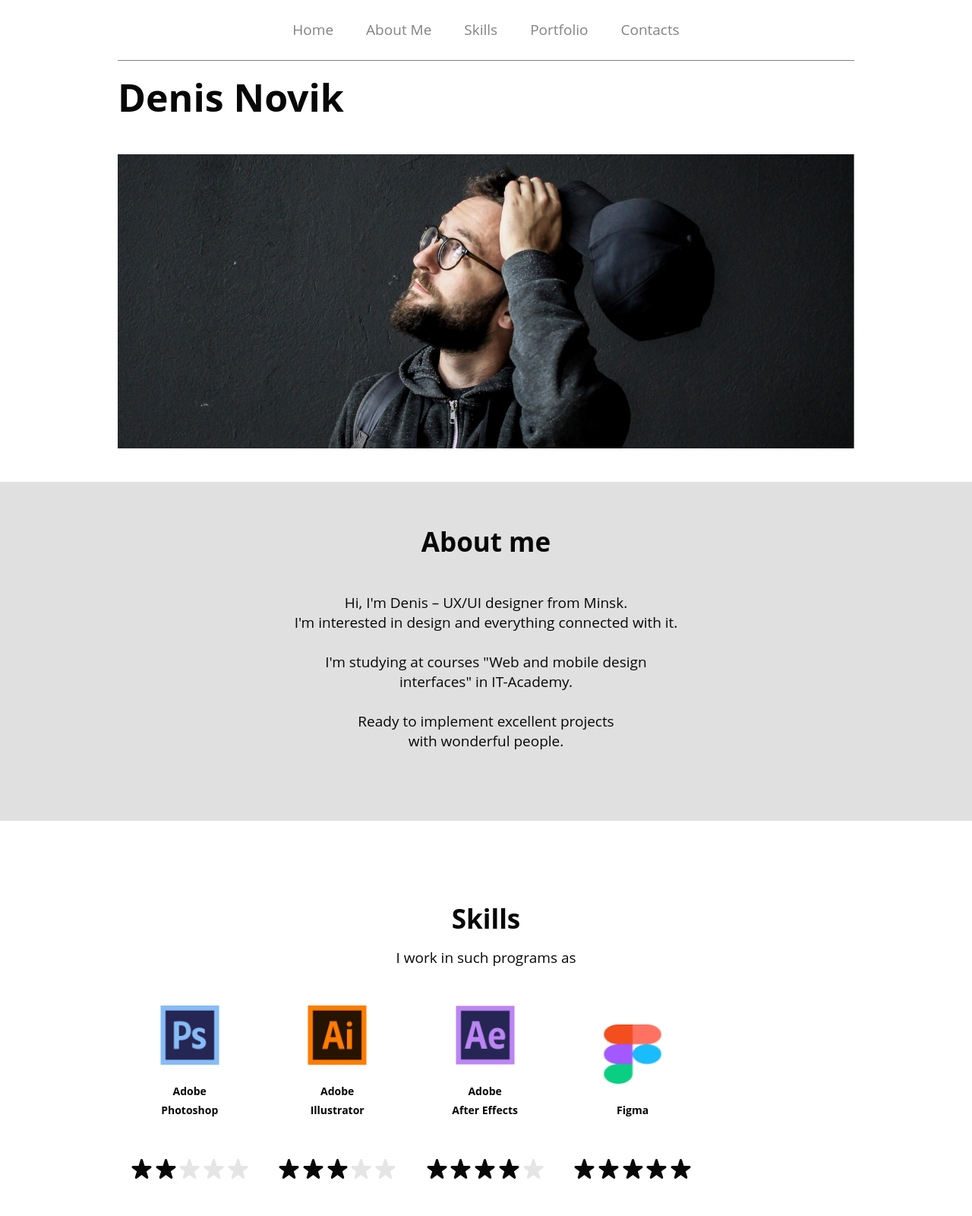
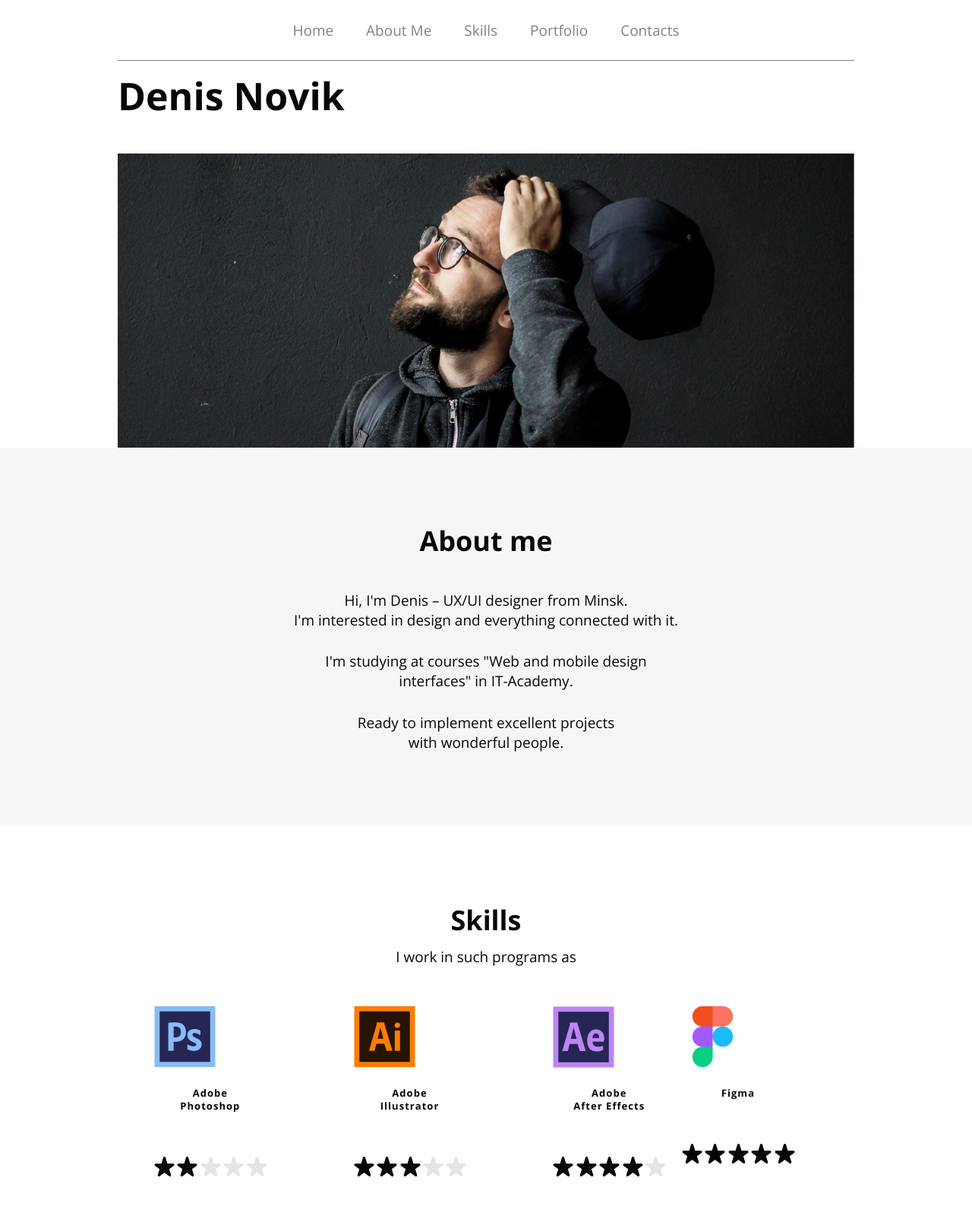
Before and after one commit to IraidaGera/HW_07, a plain HTML site: page index.html in a window 1280 px wide. Shown: the top 1600 px of the page at 76% size. Drawn offline with nearby package versions, Linux system fonts and the light colour scheme.

Commit message:
add paddings margin

```diff
--- a/assets/style.css
+++ b/assets/style.css
@@ -14,15 +14,13 @@ ul, ol{
 img{
     vertical-align: top;
 }
-a{
-    text-decoration: underline;
-}
+
 a:hover{
     text-decoration: none;
 }
 
 body {
-    background-color: #fff;
+    /* background-color: #fff; */
     font-family: 'Open Sans', sans-serif;
     color: #070707;
     font-size: 19px;
@@ -35,14 +33,16 @@ body {
 }
 
 #header{
-    height: 0px;
-    line-height: 79px;
+    height: 79px;
 }
 
 #header .container{
     border-bottom: 1px solid #828282;
 }
-
+.main-menu{
+    margin-top: 28px;
+    margin-bottom: 26px;
+}
 .main-menu ul{
     list-style: none;
     text-align: center;
@@ -60,64 +60,84 @@ body {
     color: #070707;
 }
 .header1 {
-    font-weight: 700px;
+    font-weight: 700;
     font-size: 50px;
-    line-height: 57px;
+    line-height: 39px;
 }
 
 .portret{
-    margin-top: 46px;
+    margin-top: 56px;
 }
-section{
-    padding: 100px 0;
-}
+
 .header2 {
     font-weight: 700;
-    font-size: 35px;
+    font-size: 36px;
     text-align: center;
-    margin-bottom: 55px;
+    padding-top: 110px;
 }
 
 .bg-grey{
-    background-color: #e0e0e0;
-    margin-top: -56px;
-    margin-bottom: 100px;
-}
-
-section.bg-grey{
-    padding: 66px 0;
+    background-color: #F6F6F6;
+    padding-bottom: 67px;
 }
 
 .content p{
     font-size: 19px;
     line-height: 26px;
     text-align: center;
-    margin-bottom: 26px;
 }
-section.skills{
-    padding: 16px 0;
+.content p:first-child{
+    margin-top: 53px;
+    padding-bottom: 28px;
 }
+.content p:last-child{
+    margin-top: 29px;
+    padding-bottom: 28px;
+}
+
 .skills{
-    display: flex;
-    justify-content: stretch;
-    margin-top: 50px;
+    margin-top: 3px;
     margin-bottom: 20px;
 }
 .skills .header2{
-    margin-bottom: 27px;
+    margin-bottom: 24px;
+    margin-top: 2px;
 }
 
 .parafraf{
     text-align: center;
-    margin-bottom: 50px;
+    margin-bottom: 52px;
+    margin-top: 23px;
 }
+.programs{
+    padding-bottom: 60px;
+}
+.program_list{
+    float: left;
+    margin-left: 48px;
+    margin-right: 67px;
+    margin-bottom: 10px;
+    font-weight: 700;
+    font-size: 13px;
+    line-height: 17px;
+    text-align: center;
+    letter-spacing: 0.08em;
+}
+.program_list.last{
+    margin-left: -45px;
+}
+
 .img-skills{
-    width: 78px;
-    height: 78px;
-    margin-bottom: 10px;
+    width: 80px;
+    height: 80px;
+    margin-bottom: 26px;
+    font-weight: 700;
+    font-size: 14px;
+
 }
-.text-skills{
 
+
+#skills p{
     font-weight: 700;
     font-size: 14px;
     text-align: center;
@@ -129,69 +149,83 @@ section.skills{
 #skills ul li{
     list-style: none;
     text-align: center;
-    display: inline-block;
+    /* display: inline-block; */
     font-size: 18px;
-    margin-right: 96,5px;
+    margin-right: 96.5px;
     width: 189.5px;
 }
 
-
+.img-skills p{
+    padding-bottom: 10px;
+}
+.star1 , .star2{
+    width: 26px;
+    height: 26px;
+    display: inline-block;
+    padding-top: 58px;
+}
 .portfolio{
-    background-color: gainsboro;
     text-align: center;
-    margin-top: 211px;
-    margin-bottom: 100px;
+    margin-top: 268px;
+    /* margin-bottom: 100px; */
 }
-
-section.portfolio.bg-grey{
-    padding: 0;
+.portfolio:last-child{
+    padding-bottom: 100px;
 }
 
 .Fashion-Store{
-    margin-bottom: 39px;
+    padding-top: 56px;
+    padding-bottom: 39px;
 }
-a{
-    margin-bottom: 30px;
+
+.space{
+    margin-top: 15px;
 }
+
 .back{
     width: 100%;
     background-color: lightgrey;
 }
 
-#footer{
-    margin-top: 164px;
-    margin-bottom: 20px;
-}
 
-
-.btn {
-    display: inline-block;
-    align: center;
+.btn{
+    margin: auto;
+    display: block;
     height: 44px;
-    line-height: 44px;
     background-color: #070707;
     color: white;
     font-family: 'Open Sans', sans-serif;
     font-weight: 700;
-    font-size: 18px;
-    letter-spacing: 10%;
+    font-size: 20px;
+    line-height: 44px;
+    letter-spacing: 0.01rem;
     border: 2px solid black;
     cursor: pointer;
     border-radius: 22px;
     padding: 0 16px;
     transition: all 0.2s ease ;
 }
+
 .btn:hover{
     background-color: #fff;
     color:#070707;
 }
+.container.social{
+    padding-top: 33px;
+    padding-bottom: 56px;
 
-.social .container {
-    max-width: 200px;
-    display: flex;
-    flex-direction: row;
-    justify-content: space-between;
 }
-.social .container .text-skills{
+
+.social ul li{
+    /* max-width: 200px; */
+    display: inline-block;
+    margin: 0 20px;
+}
+
+
+.text-skills{
     font-weight: 400;
+    text-align: center;
+    font-size: 14px;
+    line-height: 21px;
 }
--- a/index.html
+++ b/index.html
@@ -7,7 +7,8 @@
     <title>Denys Novik HW</title>
     <link rel="preconnect" href="https://fonts.googleapis.com">
     <link rel="preconnect" href="https://fonts.gstatic.com" crossorigin>
-    <link href="https://fonts.googleapis.com/css2?family=Open+Sans:wght@400;700&display=swap" rzel="stylesheet">
+    <link href="https://fonts.googleapis.com/css2?family=Open+Sans:wght@400;700&display=swap" rel="stylesheet">
+
     <link rel="stylesheet" href="./assets/style.css">
 </head>
 <body>
@@ -30,7 +31,7 @@
         <section class="first-screen">
             <div class="container">
                <h2 class="header1">Denis Novik </h2>
-                <img class="portret" src="./assets/img/photox940.jpg" alt="photo">
+                <div class="portret" ><img src="./assets/img/photox940.jpg" alt="photo"> </div>
             </div>
         </section>
 
@@ -50,41 +51,50 @@
             <div class="container" >
                 <h2 class="header2">Skills</h2>
                 <p class="parafraf"> I work in such programs as</p>
-
-
-                <div id="skills">
+                <div class="programs">
                     <ul>
-                        <li> <img class="img-skills" src="./assets/img/Ps.png" alt="ps">
-                            <p class="text-skills">Adobe <br> Photoshop</p>
-                            <img class="star1" src="./assets/img/star-icon.svg" alt="star">
-                            <img class="star1" src="./assets/img/star-icon.svg" alt="star">
-                            <img class="star2" src="./assets/img/star_grey.svg" alt="star">
-                            <img class="star2" src="./assets/img/star_grey.svg" alt="star">
-                            <img class="star2" src="./assets/img/star_grey.svg" alt="star">
+                        <li> <div class="program_list">
+                                <div class="img-skills"><img  src="./assets/img/Ps.png" alt="ps"> </div>
+                                <p >Adobe <br> Photoshop</p>
+                                <div class="star1"> <img  src="./assets/img/star-icon.svg" alt="star"> </div>
+                                <div class="star1"> <img  src="./assets/img/star-icon.svg" alt="star"> </div>
+                                <div class="star2"> <img  src="./assets/img/star_grey.svg" alt="star"> </div>
+                                <div class="star2"> <img  src="./assets/img/star_grey.svg" alt="star"> </div>
+                                <div class="star2"> <img  src="./assets/img/star_grey.svg" alt="star"> </div>
+                            </div>
                         </li>
-                        <li> <img class="img-skills"  src="./assets/img/Ai.png" alt="ai">
-                            <p class="text-skills">Adobe <br> Illustrator</p>
-                            <img class="star1" src="./assets/img/star-icon.svg" alt="star">
-                            <img class="star1" src="./assets/img/star-icon.svg" alt="star">
-                            <img class="star1" src="./assets/img/star-icon.svg" alt="star">
-                            <img class="star2" src="./assets/img/star_grey.svg" alt="star">
-                            <img class="star2" src="./assets/img/star_grey.svg" alt="star">
+                        <li>
+                            <div class="program_list">
+                                <div class="img-skills"><img   src="./assets/img/Ai.png" alt="ai"> </div>
+                                <p >Adobe <br> Illustrator</p>
+                                <div class="star1"><img  src="./assets/img/star-icon.svg" alt="star"></div>
+                                <div class="star1"><img  src="./assets/img/star-icon.svg" alt="star"></div>
+                                <div class="star1"><img  src="./assets/img/star-icon.svg" alt="star"></div>
+                                <div class="star2"><img  src="./assets/img/star_grey.svg" alt="star"></div>
+                                <div class="star2"><img  src="./assets/img/star_grey.svg" alt="star"></div>
+                            </div>
                         </li>
-                        <li><img class="img-skills"  src="./assets/img/Ae.png" alt="ae">
-                            <p class="text-skills">Adobe <br> After Effects</p>
-                            <img class="star1" src="./assets/img/star-icon.svg" alt="star">
-                            <img class="star1" src="./assets/img/star-icon.svg" alt="star">
-                            <img class="star1" src="./assets/img/star-icon.svg" alt="star">
-                            <img class="star1" src="./assets/img/star-icon.svg" alt="star">
-                            <img class="star2" src="./assets/img/star_grey.svg" alt="star">
+                        <li>
+                            <div class="program_list">
+                                <div class="img-skills" ><img  src="./assets/img/Ae.png" alt="ae"></div>
+                                <p >Adobe <br> After Effects</p>
+                                <div class="star1"><img  src="./assets/img/star-icon.svg" alt="star"></div>
+                                <div class="star1"><img  src="./assets/img/star-icon.svg" alt="star"></div>
+                                <div class="star1"><img  src="./assets/img/star-icon.svg" alt="star"></div>
+                                <div class="star1"><img  src="./assets/img/star-icon.svg" alt="star"></div>
+                                <div class="star2"><img  src="./assets/img/star_grey.svg" alt="star"></div>
+                            </div>
                         </li>
-                        <li><img class="img-skills last"  src="./assets/img/Figma.png" alt="fi">
-                            <p class="text-skills">Figma</p>
-                            <img class="star1" src="./assets/img/star-icon.svg" alt="star">
-                            <img class="star1" src="./assets/img/star-icon.svg" alt="star">
-                            <img class="star1" src="./assets/img/star-icon.svg" alt="star">
-                            <img class="star1" src="./assets/img/star-icon.svg" alt="star">
-                            <img class="star1" src="./assets/img/star-icon.svg" alt="star">
+                        <li>
+                            <div class="program_list last">
+                                <div class="img-skills "> <img   src="./assets/img/Figma.png" alt="fi"> </div>
+                                <p >Figma</p>
+                                <div class="star1"><img  src="./assets/img/star-icon.svg" alt="star"></div>
+                                <div class="star1"><img  src="./assets/img/star-icon.svg" alt="star"></div>
+                                <div class="star1"><img  src="./assets/img/star-icon.svg" alt="star"></div>
+                                <div class="star1"><img  src="./assets/img/star-icon.svg" alt="star"></div>
+                                <div class="star1"><img  src="./assets/img/star-icon.svg" alt="star"></div>
+                            </div>
                         </li>
                     </ul>
                 </div>
@@ -94,24 +104,24 @@
         <section class="portfolio bg-grey" >
             <div class="container">
                 <h2 class="header2">Portfolio</h2>
-                <div>
-                    <img src="./assets/img/Fashion-Store.png" alt="Fashion-Store" class="Fashion-Store">
-                    <a href="#"  class="item" >Online fashion store - <br> Homepage</a>
-                </div>
-                <div>
-                    <img src="./assets/img/reebok_web.png" alt="reebok_web"  class="Fashion-Store">
-                    <a href="#"  class="item">Reebok Store - Concept</a>
-                </div>
-                <div>
-                    <img src="./assets/img/braun-landing.png" alt="braun-landing"  class="Fashion-Store">
-                    <a href="#"  class="item">Braun Landing Page - Concept</a>
-                </div>
+
+                    <div class="Fashion-Store"><img src="./assets/img/Fashion-Store.png" alt="Fashion-Store" ></div>
+                    <a href="#">Online fashion store - <br> Homepage</a>
+
+
+                    <div class="Fashion-Store space"><img src="./assets/img/reebok_web.png" alt="reebok_web"></div>
+                    <a href="#" >Reebok Store - Concept</a>
+
+
+                    <div class="Fashion-Store space"><img src="./assets/img/braun-landing.png" alt="braun-landing"></div>
+                    <a href="#">Braun Landing Page - Concept</a>
+
             </div>
         </section>
     </main>
 
     <footer id="footer">
-        <div class="container" class="Contacts">
+        <div class="container Contacts">
             <h2 class="header2">Contacts </h2>
             <p class="parafraf">Want to know more or just chat? <br> You are welcome!</p>
 
@@ -120,31 +130,31 @@
             </div>
 
 
-            <div class="container">
-                <ul class="social">
+            <div class="container social">
+                <ul>
                     <li>
-                        <a href="https://lt.linkedin.com/">
-                        <img src="./assets/img/linkedin.png" alt="linkedin">
-                        </a>
+                        <a href="https://lt.linkedin.com/"></a>
+                        <div> <img src="./assets/img/linkedin.png" alt="linkedin">  </div>
+
                     </li>
                     <li>
-                        <a href="https://www.instagram.com/" target="_blank" rel="nofollow">
-                        <img src="./assets/img/Vector1.png" alt="instagram">
-                        </a>
+                        <a href="https://www.instagram.com/" target="_blank" rel="nofollow"></a>
+                        <div><img src="./assets/img/Vector1.png" alt="instagram"> </div>
+
                     </li>
-                    <li> <a href="https://www.behance.net/" rel="nofollow">
-                        <img src="./assets/img/behance.png" alt="behance">
-                        </a>
+                    <li> <a href="https://www.behance.net/" rel="nofollow"></a>
+                        <div><img src="./assets/img/behance.png" alt="behance"> </div>
+
                     </li>
                     <li>
-                         <a href="https://dribbble.com/" target="_blank">
-                            <img src="./assets/img/Vector3.png" alt="dribble">
-                         </a>
+                         <a href="https://dribbble.com/" target="_blank"></a>
+                            <div><img src="./assets/img/Vector3.png" alt="dribble"> </div>
+
                     </li>
                 </ul>
-                <p class="text-skills">Like me on <br> LinkedIn, Instagram, Behance, <br> Dribble</p>
+
             </div>
-
+                 <p class="text-skills">Like me on <br> LinkedIn, Instagram, Behance, <br> Dribble</p>
 
         </div>
     </footer>
```
